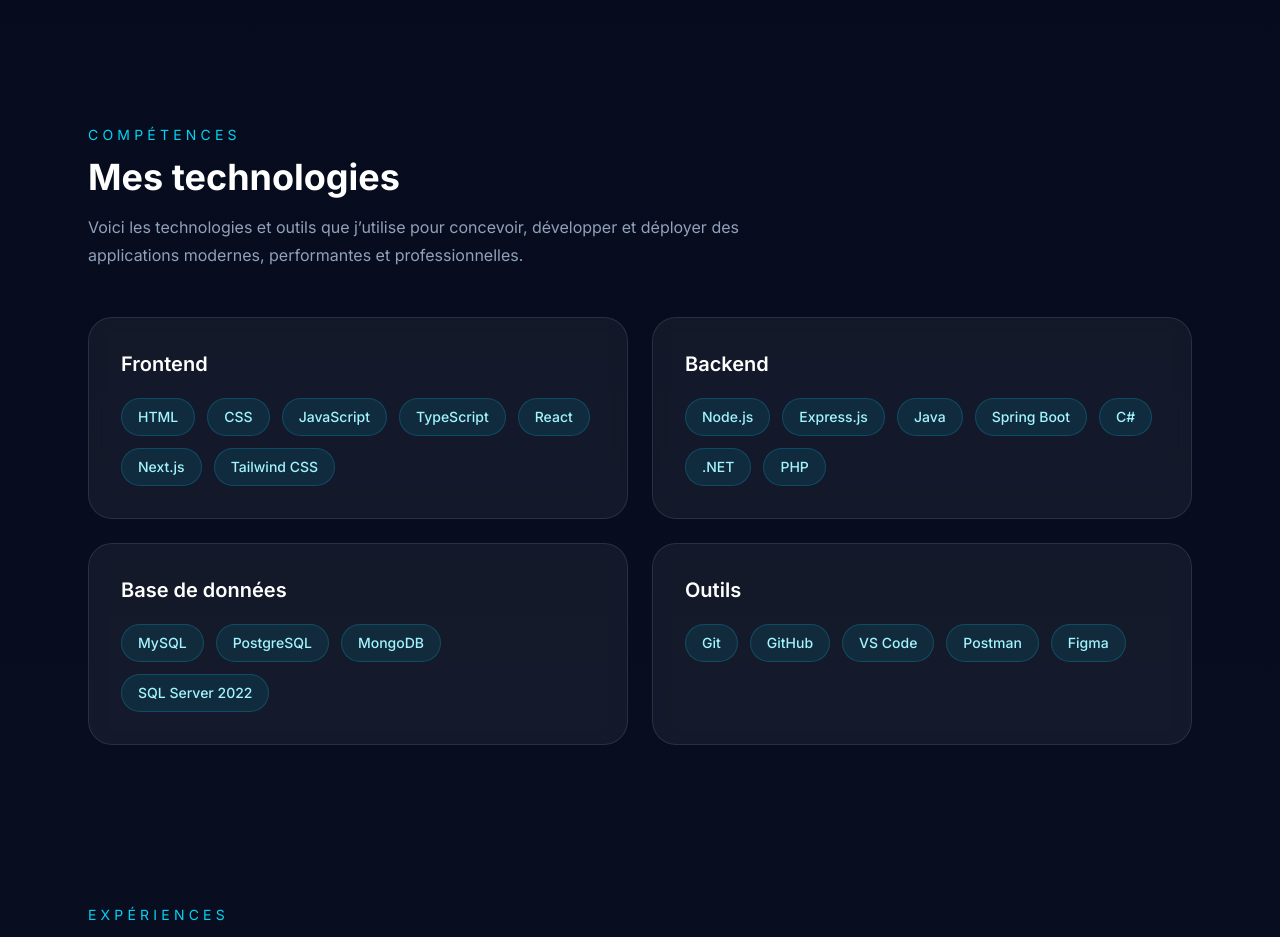
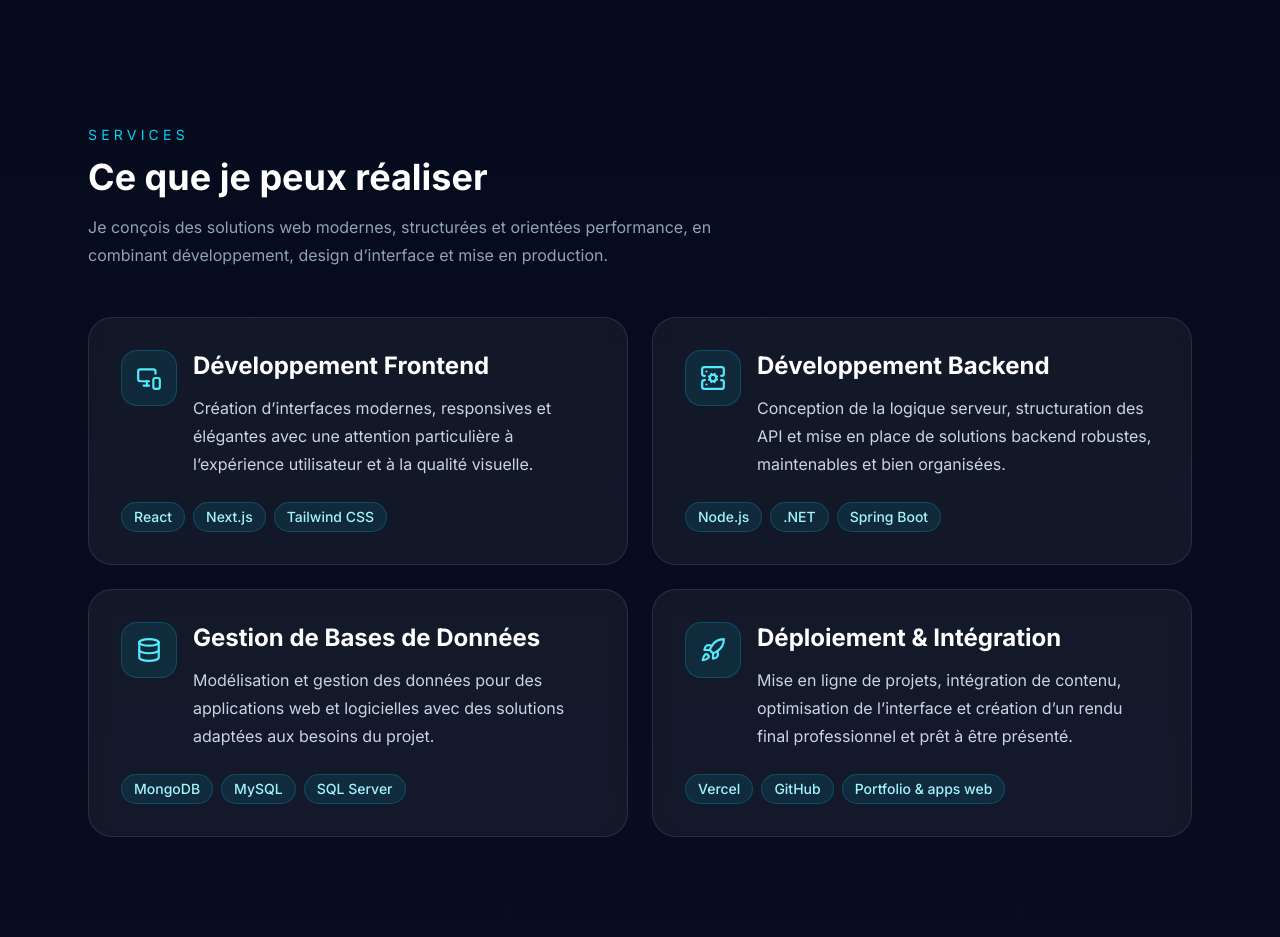
Before and after one commit to ELhadad-hamza/hamza-portfolio, a Next.js app: page / in a window 1280 px wide. Shown: the part 1860-2797 px from the top of the page. Built offline with nearby package versions, Linux system fonts and the light colour scheme.

Commit message:
Add premium services section

```diff
--- a/app/page.tsx
+++ b/app/page.tsx
@@ -5,6 +5,7 @@
 import Hero from "@/components/Hero";
 import Navbar from "@/components/Navbar";
 import Projects from "@/components/Projects";
+import Services from "@/components/Services";
 import Skills from "@/components/Skills";
 
 export default function Home() {
@@ -13,6 +14,7 @@
       <Navbar />
       <Hero />
       <About />
+      <Services />
       <Skills />
       <Experience />
       <Projects />
--- a/components/Navbar.tsx
+++ b/components/Navbar.tsx
@@ -3,6 +3,7 @@
 const links = [
   { label: "Accueil", href: "#home" },
   { label: "À propos", href: "#about" },
+  { label: "Services", href: "#services" },
   { label: "Compétences", href: "#skills" },
   { label: "Expériences", href: "#experience" },
   { label: "Projets", href: "#projects" },
--- /dev/null
+++ b/components/Services.tsx
@@ -0,0 +1,96 @@
+import {
+  MonitorSmartphone,
+  ServerCog,
+  Database,
+  Rocket,
+} from "lucide-react";
+
+const services = [
+  {
+    title: "Développement Frontend",
+    description:
+      "Création d’interfaces modernes, responsives et élégantes avec une attention particulière à l’expérience utilisateur et à la qualité visuelle.",
+    icon: MonitorSmartphone,
+    points: ["React", "Next.js", "Tailwind CSS"],
+  },
+  {
+    title: "Développement Backend",
+    description:
+      "Conception de la logique serveur, structuration des API et mise en place de solutions backend robustes, maintenables et bien organisées.",
+    icon: ServerCog,
+    points: ["Node.js", ".NET", "Spring Boot"],
+  },
+  {
+    title: "Gestion de Bases de Données",
+    description:
+      "Modélisation et gestion des données pour des applications web et logicielles avec des solutions adaptées aux besoins du projet.",
+    icon: Database,
+    points: ["MongoDB", "MySQL", "SQL Server"],
+  },
+  {
+    title: "Déploiement & Intégration",
+    description:
+      "Mise en ligne de projets, intégration de contenu, optimisation de l’interface et création d’un rendu final professionnel et prêt à être présenté.",
+    icon: Rocket,
+    points: ["Vercel", "GitHub", "Portfolio & apps web"],
+  },
+];
+
+export default function Services() {
+  return (
+    <section id="services" className="mx-auto max-w-6xl px-6 py-20">
+      <div className="mb-12">
+        <p className="text-sm uppercase tracking-[0.3em] text-cyan-400">
+          Services
+        </p>
+        <h2 className="mt-3 text-3xl font-bold text-white md:text-4xl">
+          Ce que je peux réaliser
+        </h2>
+        <p className="mt-4 max-w-2xl text-base leading-7 text-slate-400">
+          Je conçois des solutions web modernes, structurées et orientées
+          performance, en combinant développement, design d’interface et mise en
+          production.
+        </p>
+      </div>
+
+      <div className="grid gap-6 md:grid-cols-2">
+        {services.map((service) => {
+          const Icon = service.icon;
+
+          return (
+            <article
+              key={service.title}
+              className="group rounded-3xl border border-white/10 bg-white/5 p-8 backdrop-blur-sm transition duration-300 hover:-translate-y-1 hover:border-cyan-400/30 hover:shadow-2xl hover:shadow-cyan-500/10"
+            >
+              <div className="flex items-start gap-4">
+                <div className="flex h-14 w-14 items-center justify-center rounded-2xl border border-cyan-400/20 bg-cyan-400/10 text-cyan-300 transition group-hover:bg-cyan-400/15">
+                  <Icon size={26} />
+                </div>
+
+                <div className="flex-1">
+                  <h3 className="text-2xl font-bold text-white transition group-hover:text-cyan-300">
+                    {service.title}
+                  </h3>
+                  <p className="mt-3 leading-7 text-slate-300">
+                    {service.description}
+                  </p>
+                </div>
+              </div>
+
+              <div className="mt-6 flex flex-wrap gap-2">
+                {service.points.map((point) => (
+                  <span
+                    key={point}
+                    className="rounded-full border border-cyan-400/20 bg-cyan-400/10 px-3 py-1 text-sm font-medium text-cyan-200"
+                  >
+                    {point}
+                  </span>
+                ))}
+              </div>
+            </article>
+          );
+        })}
+      </div>
+    </section>
+  );
+}
```
